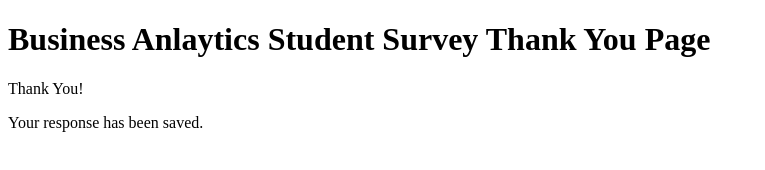
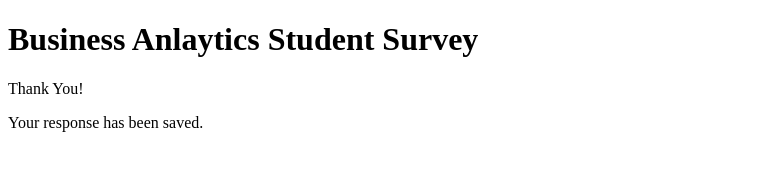
Before and after one commit to lilydosedel/lqdosedel-HW9, a plain HTML site: page lqdosedel_ty.html in a window 1280 px wide. Shown: the whole page, without its empty margins (0-765 px from the left). Drawn offline with Linux system fonts and the light colour scheme.

Commit message:
Update lqdosedel_ty.html

```diff
--- a/lqdosedel_ty.html
+++ b/lqdosedel_ty.html
@@ -6,7 +6,7 @@
     <title>Business Anlaytics Student Survey Thank You Page</title>
 </head>
 <body>
-    <h1>Business Anlaytics Student Survey Thank You Page</h1>
+    <h1>Business Anlaytics Student Survey</h1>
     <p>Thank You!</p>
     <p>Your response has been saved.</p>
 </body>
```
